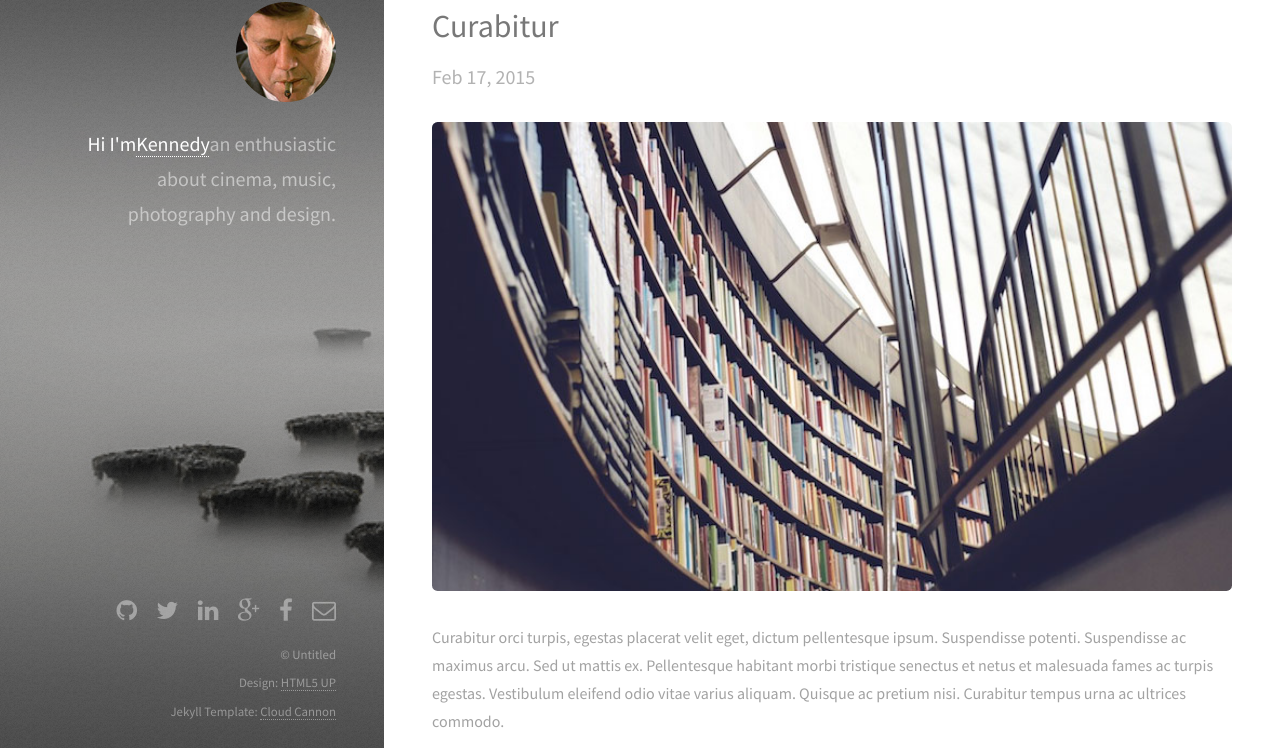
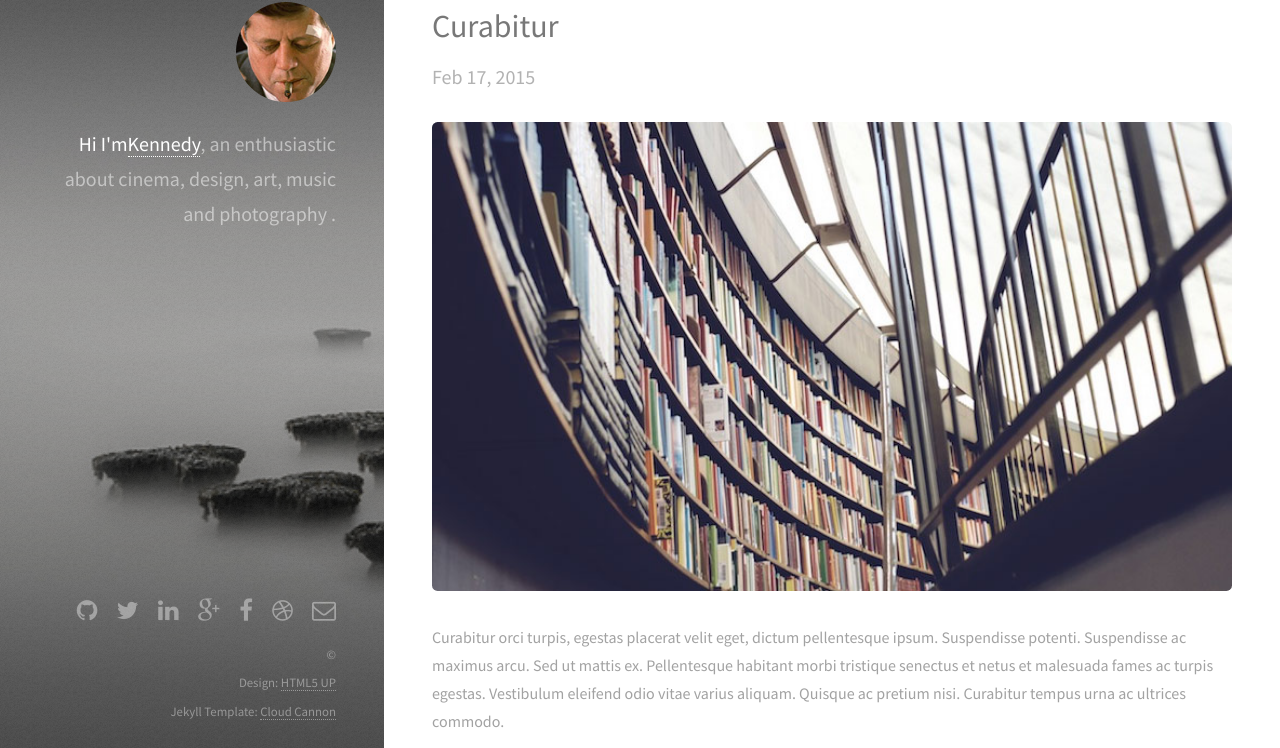
Before and after one commit to kennedyboaretop/kennedyboaretop.github.io, a Jekyll site: the page built from index.html, in a window 1280 px wide. Shown: the part 94-842 px from the top of the page. Built offline with Jekyll 4.4.1, drawn with Linux system fonts in a browser that asks for light colours.

Commit message:
site 1.5

```diff
--- a/_layouts/default.html
+++ b/_layouts/default.html
@@ -22,9 +22,9 @@
 
       <header id="header">
           <a href="#" class="image avatar"><img src="/images/avatar.jpg" alt="" /></a>
-          <h1><strong>Hi I'm<a href="/">Kennedy</a></strong>an enthusiastic about<br />
-          cinema, music, photography and design.<br />
-
+          <h1><strong>Hi I'm<a href="/">Kennedy</a></strong>, an enthusiastic about<br />
+          cinema, design, art, music and photography<br />
+           <a href="kennedyboaretop.github.io"> </a>.</h1>
       </header>
 
 
@@ -74,7 +74,13 @@
               </li>
               {% endif %}
 
-
+              {% if site.dribbble_username %}
+              <li>
+                <a href="#" class="icon fa-dribbble">
+                  <span class="label">Dribbble</span>
+                </a>
+              </li>
+              {% endif %}
 
               {% if site.email %}
               <li>
@@ -85,7 +91,7 @@
               {% endif %}
             </ul>
             <ul class="copyright">
-                <li>&copy; Untitled</li>
+                <li>&copy; </li>
                 <li>Design: <a href="http://html5up.net">HTML5 UP</a></li>
                 <li>Jekyll Template: <a href="http://cloudcannon.com">Cloud Cannon</a></li>
             </ul>
```
